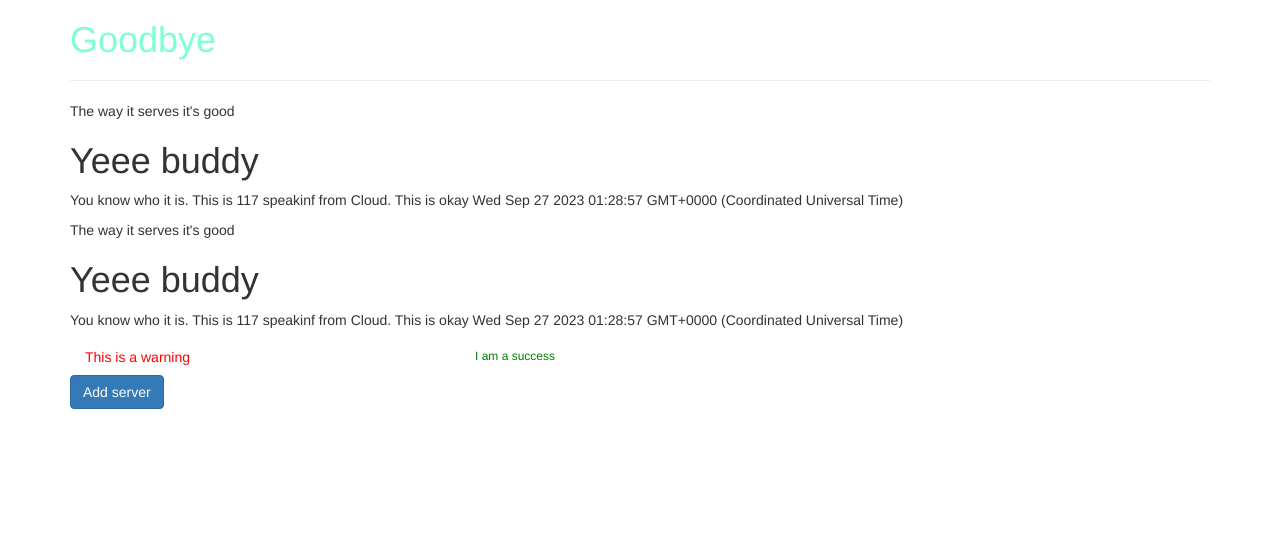
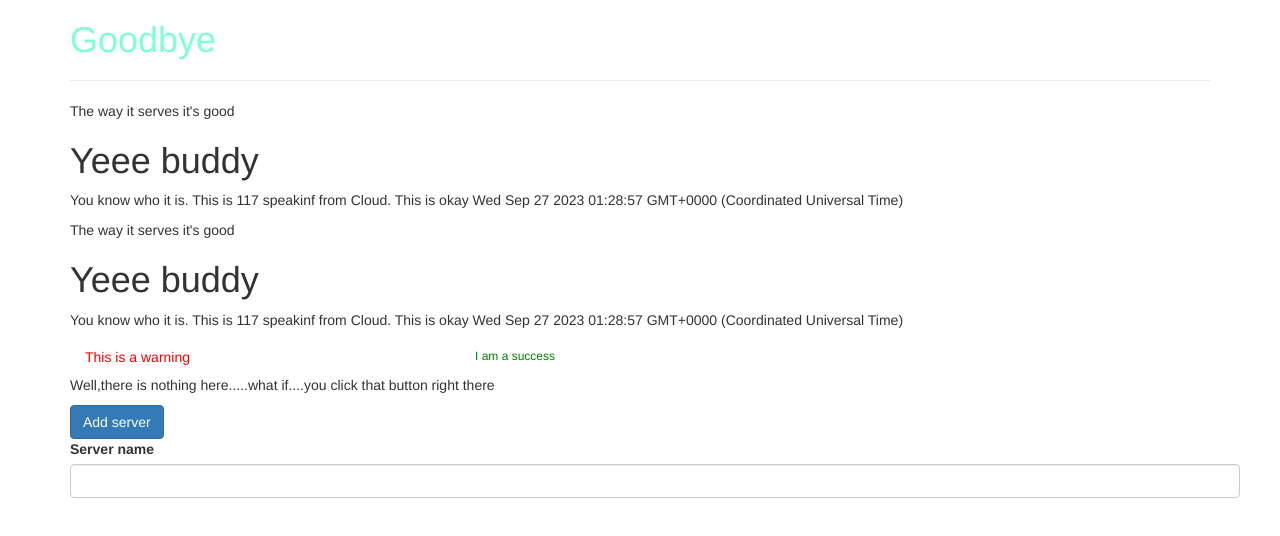
Before and after one commit to mcr45/academind-typescript-code-along, an Angular app in the folder my-first-app/: page / in a window 1280 px wide. Shown: the top 536 px of the page. Built offline with nearby package versions, Linux system fonts and the light colour scheme.

Commit message:
event binding is...interesting

```diff
--- a/my-first-app/src/app/app.module.ts
+++ b/my-first-app/src/app/app.module.ts
@@ -1,6 +1,6 @@
 import { NgModule } from '@angular/core';
 import { BrowserModule } from '@angular/platform-browser';
-/* import {FormsModule} from '@angular/forms' */
+import {FormsModule} from '@angular/forms'
 
 import { AppComponent } from './app.component';
 import {ServerComponent} from './server/server.component';
@@ -19,7 +19,7 @@ import { SuccessComponent } from './success/success.component';
   ],
   imports: [
     BrowserModule,
-    /* FormsModule */
+    FormsModule
   ],
   providers: [],
   bootstrap: [AppComponent]
--- a/my-first-app/src/app/servers/servers.component.html
+++ b/my-first-app/src/app/servers/servers.component.html
@@ -5,7 +5,13 @@
     <div class="col-md-4"><app-warning></app-warning></div><div class="col-md-2"><app-success></app-success></div>
   </div>
   <div class="row">
-    <button class="btn btn-primary" [disabled]="!allowNewServers" >Add server</button>
+    <p>{{serverStatus}}</p>
+    <button class="btn btn-primary" [disabled]="!allowNewServers" (click)="onCreateServer()">Add server</button>
 
   </div>
+  <div class="row">
+    <label for="">Server name</label>
+    <input type="text" class="form-control" (input)="onUpdateServerName($event)">
+<p>{{serverName}}</p>
+  </div>
 </div>
--- a/my-first-app/src/app/servers/servers.component.ts
+++ b/my-first-app/src/app/servers/servers.component.ts
@@ -7,10 +7,19 @@ import { Component } from '@angular/core';
 })
 export class ServersComponent {
 allowNewServers=false
+serverStatus='Well,there is nothing here.....what if....you click that button right there'
+serverName=''
+
+
 
 constructor(){
   setTimeout(()=>{this.allowNewServers=true},3000)
 }
 
-
+onCreateServer(){
+  this.serverStatus='OOOOOOHHHHHH YEEEEEAH, you just created me.Now I will take over the world'
 }
+onUpdateServerName(event:Event){
+  this.serverName=(<HTMLInputElement>event.target).value
+}
+}
```
